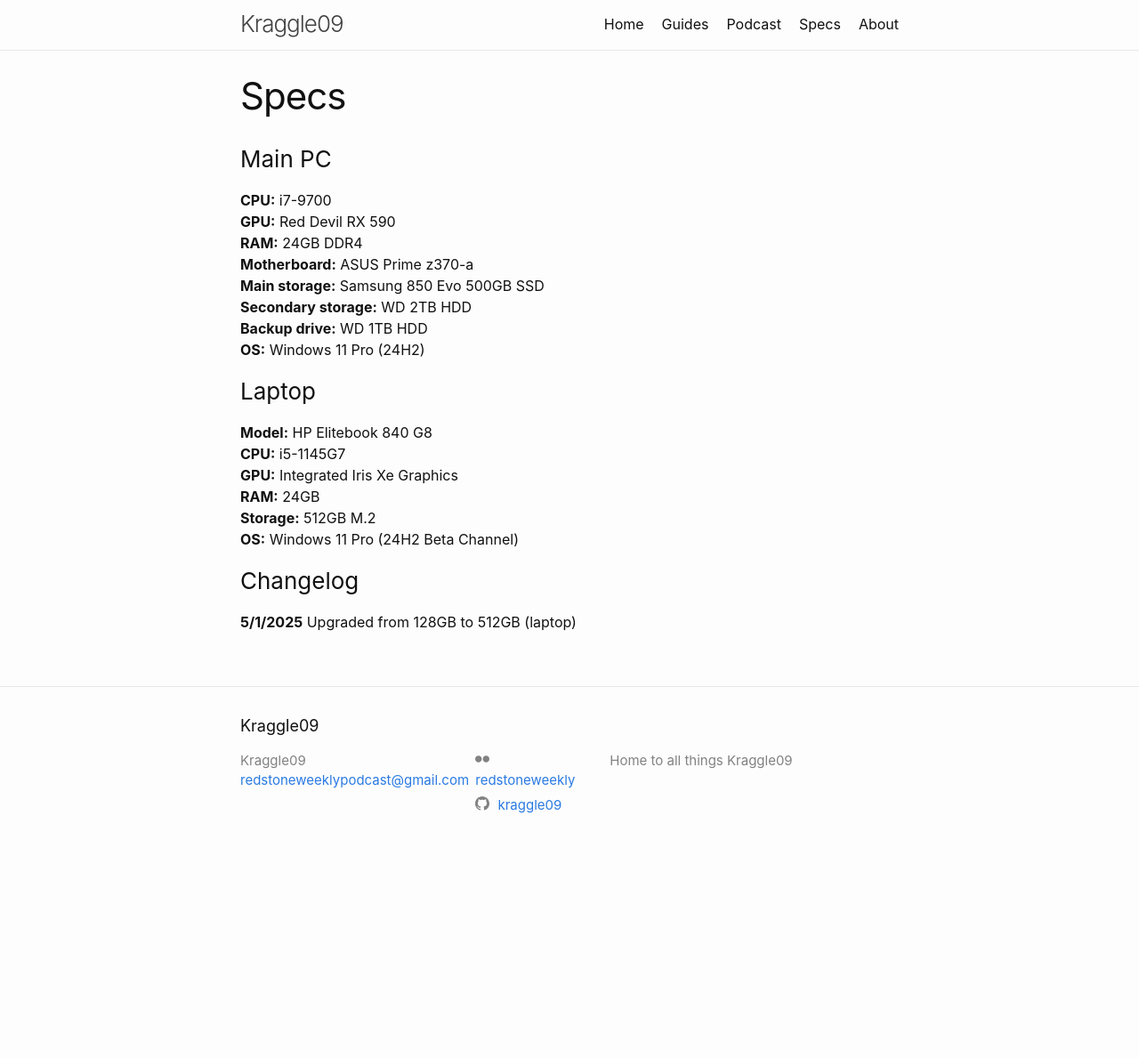
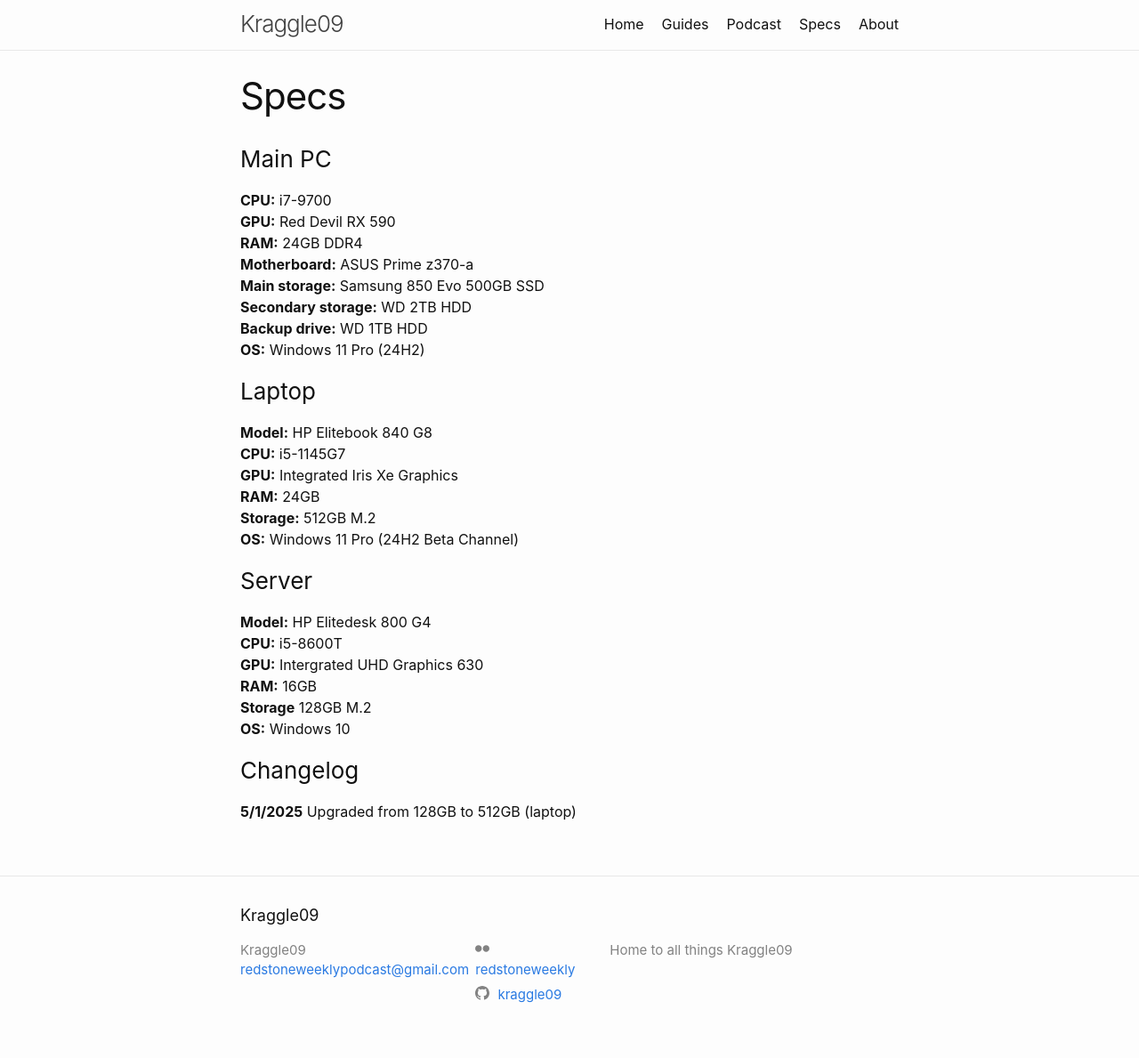
Before and after one commit to Kraggle09/kraggle09.github.io, a Jekyll site: the page built from docs/specs.markdown, in a window 1280 px wide. Shown: the whole page at 89% size. Built offline with Jekyll 4.4.1, drawn with Linux system fonts in a browser that asks for light colours; our own code applies the rules of GitHub Pages for plain Markdown files; before the commit the page ends 976 px from its top, so only the background shows below that.

Commit message:
Added server specs

```diff
--- a/docs/specs.markdown
+++ b/docs/specs.markdown
@@ -21,5 +21,13 @@
 **Storage:** 512GB M.2
 **OS:** Windows 11 Pro (24H2 Beta Channel)
 
+### Server
+**Model:** HP Elitedesk 800 G4
+**CPU:** i5-8600T
+**GPU:** Intergrated UHD Graphics 630
+**RAM:** 16GB
+**Storage** 128GB M.2
+**OS:** Windows 10
+
 ### Changelog
 **5/1/2025** Upgraded from 128GB to 512GB (laptop)
```
